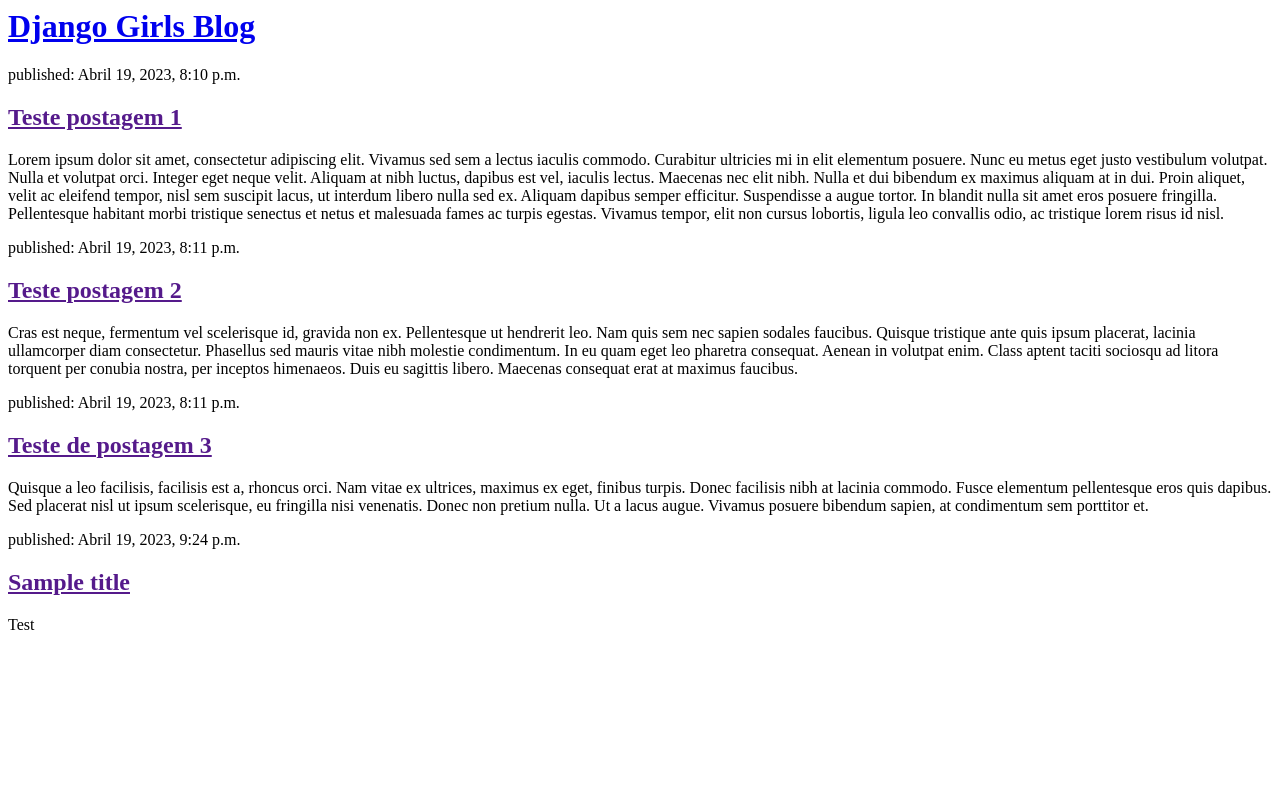
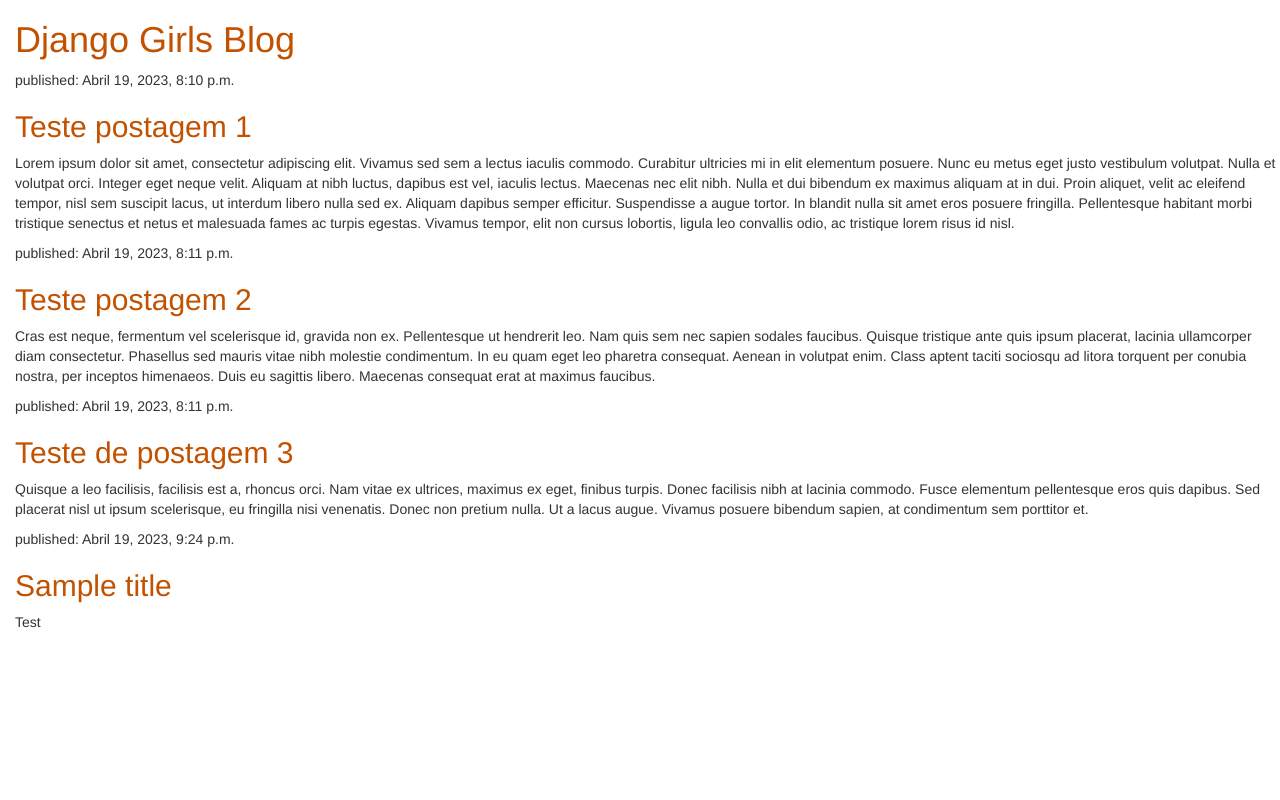
Before and after one commit to guilhermeR20/djangogirls, a Django app: page / in a window 1280 px wide. Run offline with Django 3.2, Linux system fonts and the light colour scheme; data comes from the database, SQL or seed files in the repository; some libraries are stand-ins or nearby versions.

Commit message:
CSS linkado com sucesso
Co-authored-by: Wolfy.exe_ <Wolfy-exe@users.noreply.github.com>

```diff
--- /dev/null
+++ b/blog/static/css/blog.css
@@ -0,0 +1,7 @@
+body {
+    padding-left: 15px;
+}
+
+h1 a, h2 a {
+    color: #C25100;
+}
--- a/blog/templates/blog/post_list.html
+++ b/blog/templates/blog/post_list.html
@@ -1,3 +1,13 @@
+{% load static %}
+<html>
+    <head>
+        <title>Django Girls blog</title>
+        <link rel="stylesheet" href="//maxcdn.bootstrapcdn.com/bootstrap/3.2.0/css/bootstrap.min.css">
+        <link rel="stylesheet" href="//maxcdn.bootstrapcdn.com/bootstrap/3.2.0/css/bootstrap-theme.min.css">
+        <link rel="stylesheet" href="{% static 'css/blog.css' %}">
+    </head>
+    <body>
+
         <div>
             <h1><a href="/">Django Girls Blog</a></h1>
         </div>
@@ -9,3 +19,5 @@
                 <p>{{ post.text|linebreaksbr }}</p>
             </div>
         {% endfor %}
+    </body>
+</html>
--- a/mysite/settings.py
+++ b/mysite/settings.py
@@ -25,7 +25,7 @@
 # SECURITY WARNING: don't run with debug turned on in production!
 DEBUG = True
 
-ALLOWED_HOSTS = ['127.0.0.1', '.pythonanywhere.com']
+ALLOWED_HOSTS = ['127.0.0.1', '.pythonanywhere.com', 'localhost']
 
 
 # Application definition
```
Lines whose indentation alone changed are shown as unchanged.
